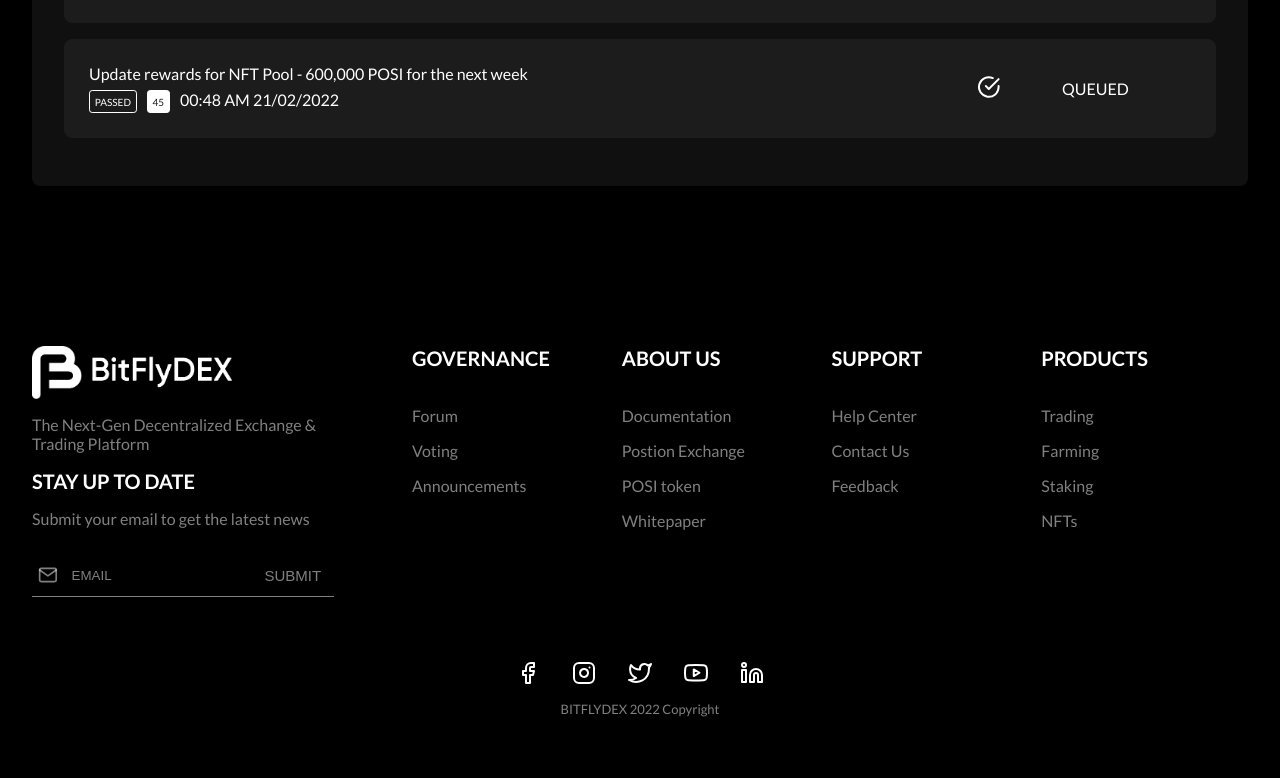
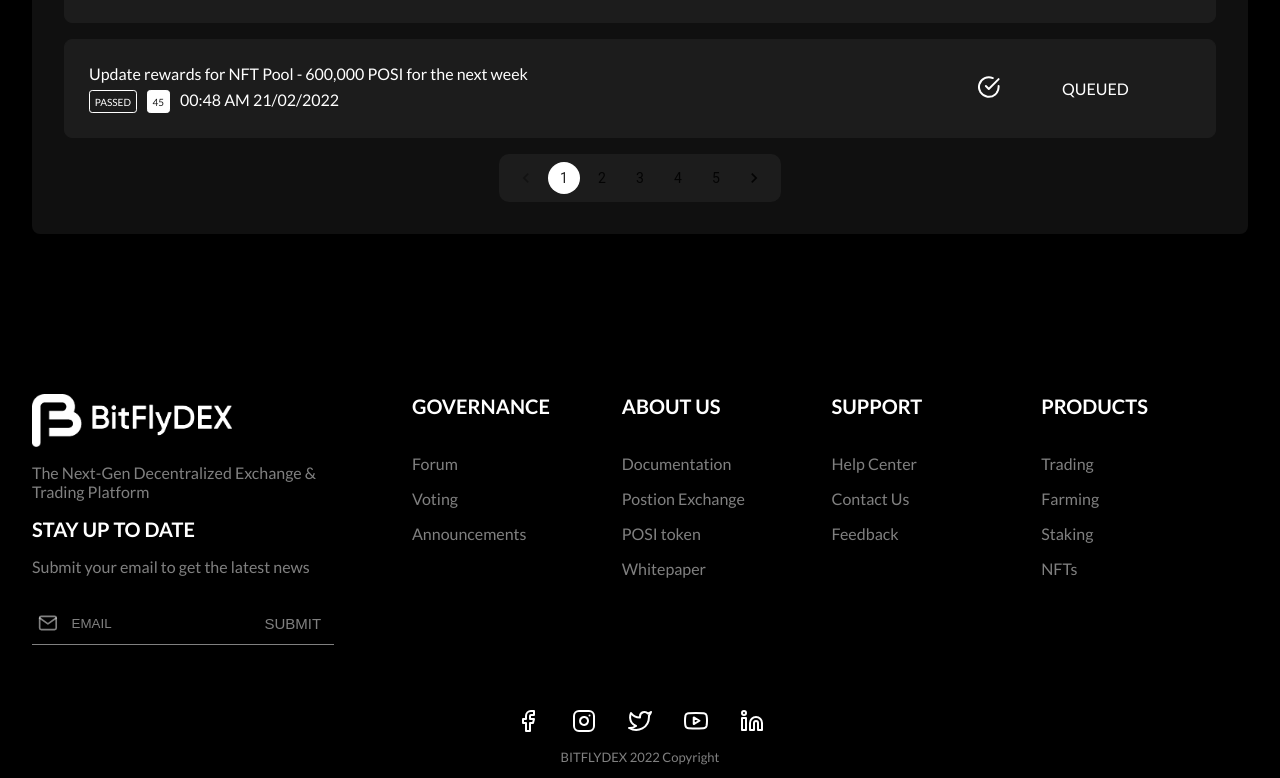
Before and after one commit to MehfoozurRehman/BitFlyDEX, a React (Vite) app: page /governance-proposals in a window 1280 px wide. Shown: the part 1687-2465 px from the top of the page. Before the commit the page ends 2417 px from the top, so only its background shows below. Built offline with nearby package versions, Linux system fonts and the light colour scheme.

Commit message:
Pagination governance

```diff
--- a/package.json
+++ b/package.json
@@ -10,6 +10,8 @@
   "dependencies": {
     "@emotion/react": "^11.8.1",
     "@emotion/styled": "^11.8.1",
+    "@material-ui/core": "^4.12.3",
+    "@material-ui/lab": "^4.0.0-alpha.60",
     "@mui/material": "^5.5.0",
     "chart.js": "^3.7.1",
     "faker": "^6.6.6",
--- a/src/screens/GovernanceProposals.jsx
+++ b/src/screens/GovernanceProposals.jsx
@@ -1,3 +1,4 @@
+import { Pagination } from "@material-ui/lab";
 import React from "react";
 
 function GovernanceProposals() {
@@ -34,6 +35,9 @@
             <ProposalItem />
             <ProposalItem />
             <ProposalItem />
+            <div className="pagination__container">
+              <Pagination count={5} color="standard" />
+            </div>
           </div>
         </div>
       </div>
--- a/src/styles/governanceProposals.scss
+++ b/src/styles/governanceProposals.scss
@@ -142,6 +142,19 @@
   }
   .proposal__list__wrapper__item__left__bottom__2 {
     margin: 0.5rem 0;
-    flex: 2;
+    // flex: 2;
   }
 }
+.pagination__container {
+  background-color: $black200;
+  padding: 0.5em;
+  border-radius: 10px;
+}
+.Mui-selected {
+  background-color: #fff !important;
+}
+.MuiPagination-ul {
+}
+.MuiTouchRipple-root {
+  color: white !important;
+}
```
Also changed, not shown: 1 other file (tests, documents, lock files or other folders).
